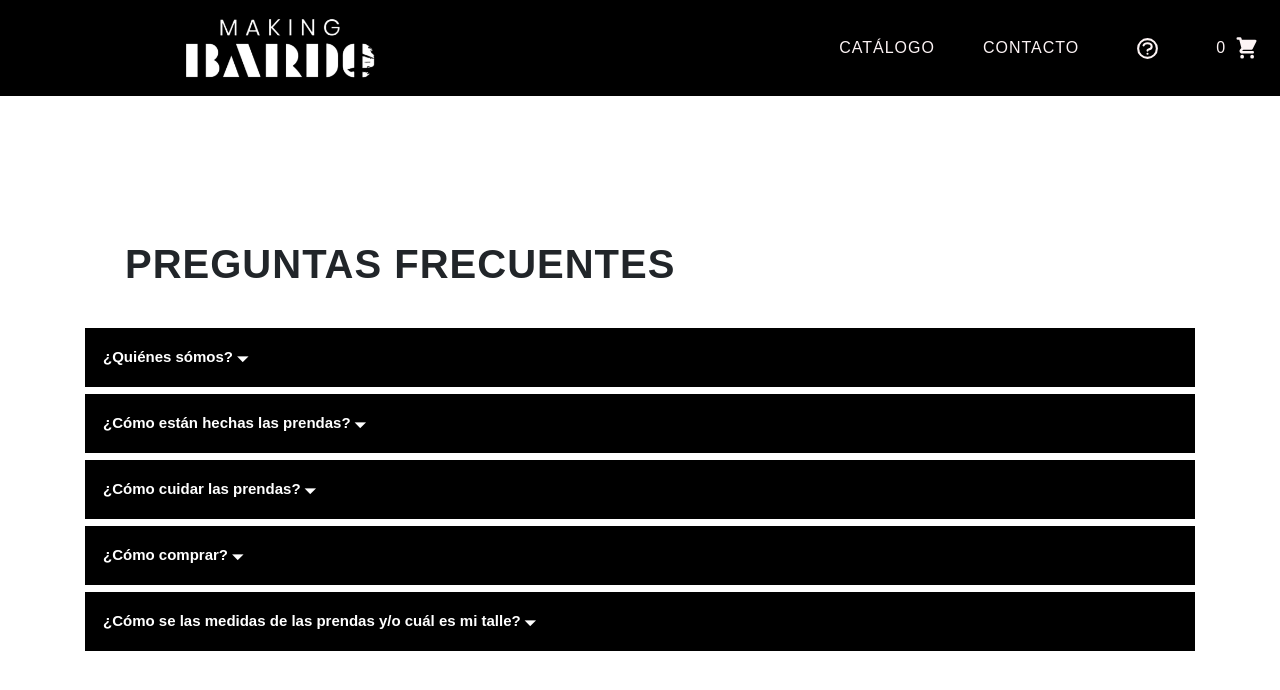
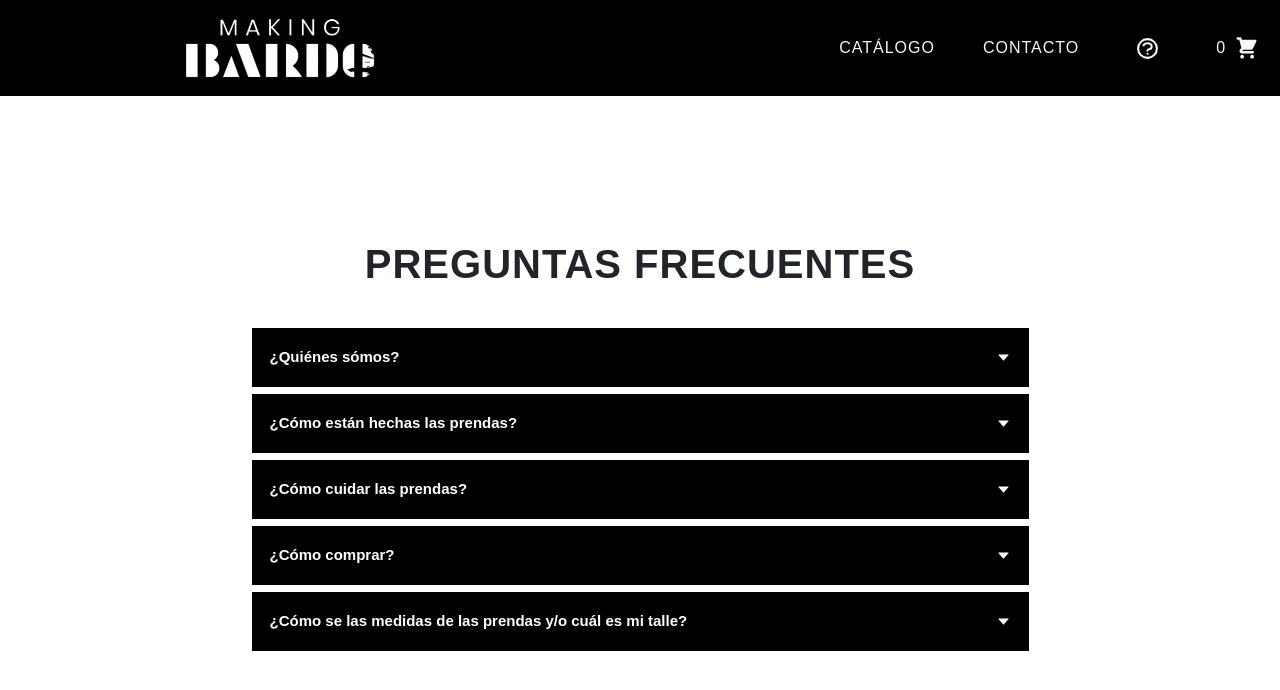
Before and after one commit to alejandroacd/making-bardo, a React (Create React App) app in the folder Desktop/making-bardo/client/: page /faq in a window 1280 px wide. Shown: the top 690 px of the page. Built offline with nearby package versions, Linux system fonts and the light colour scheme; a web font is replaced by a local one.

Commit message:
Changing the home product component, and creating functionality of product detail (Sending a whatsapp message when intersted in product)

```diff
--- a/Desktop/making-bardo/client/src/components/Catalogo/Catalogo.js
+++ b/Desktop/making-bardo/client/src/components/Catalogo/Catalogo.js
@@ -39,7 +39,7 @@ const Catalogo = () => {
             <div className='catalogo_container'>
                 {dataFiltered.map(x => {
                     return (
-                        <HomeProductCard name={x.name} image1={x.image1} image2={x.image2} price={x.price} />
+                        <HomeProductCard code={x.code} name={x.name} image1={x.image1} image2={x.image2} price={x.price} />
                     )
                 })}
             </div>
--- a/Desktop/making-bardo/client/src/components/Faq/Faq.js
+++ b/Desktop/making-bardo/client/src/components/Faq/Faq.js
@@ -21,20 +21,21 @@ const Faq = () => {
       <div className='faq_container container'>
         <h1 className='faq_title'>PREGUNTAS FRECUENTES</h1>
 
-        <button className='collapsible' onClick={(e) => dropDown(e)}>¿Quiénes sómos? 🞃 </button>
+        <button className='collapsible ' onClick={(e) => dropDown(e)}>¿Quiénes sómos? <AiFillCaretDown/> </button>
         <div className='content'>
-          <p> Tenemos como inspiración lograr grandes improntas de innovación y calidad artística,  debido a nuestro entorno inmediato con larga data en las Artes, y a nuestro interés de una búsqueda permanente de un lenguaje estético de la moda , impactante y original. De ese modo deseamos introducir un producto nuevo Argentino en tendencia. Buscamos una propuesta que rompa con estereotipos de la indumentaria masiva y ofreciendo una arriesgada combinación entre el Diseño, el  Arte y la Moda. </p>
+          <p> Tenemos como inspiración lograr grandes improntas de innovación y calidad artística,  debido a nuestro entorno inmediato con larga data en las artes, y a nuestro interés de una búsqueda permanente de un lenguaje estético de la moda, impactante y original. De ese modo deseamos introducir un producto nuevo
+          argentino en tendencia. Buscamos una propuesta que rompa con estereotipos de la indumentaria masiva y ofreciendo una arriesgada combinación entre el diseño, el  arte y la moda. </p>
         </div>
 
 
-        <button className='collapsible' onClick={(e) => dropDown(e)}> ¿Cómo están hechas las prendas? 🞃 </button>
+        <button className='collapsible' onClick={(e) => dropDown(e)}> ¿Cómo están hechas las prendas? <AiFillCaretDown/> </button>
         <div className='content'>
           <p> Utilizamos pintura para tela importada, e intervenimos sobre jean, específicamente rigido, para evitar el traspaso de la pintura y  obtener mayor adherencia de la misma.
 </p>
         </div>
 
 
-        <button className='collapsible' onClick={(e) => dropDown(e)}> ¿Cómo cuidar las prendas? 🞃 </button>
+        <button className='collapsible' onClick={(e) => dropDown(e)}> ¿Cómo cuidar las prendas? <AiFillCaretDown/> </button>
         <div className='content'>
           <p>En cada prenda que es entregada, se le agrega una hangtag, las cuales en su dorso, se encuentran algunos punteos para poder conservarlas en su mejor estado y que luzcan como el primer día.
             Estos cuidados son:
@@ -47,15 +48,13 @@ const Faq = () => {
         </div>
 
 
-        <button className='collapsible' onClick={(e) => dropDown(e)}>¿Cómo comprar? 🞃 </button>
+        <button className='collapsible' onClick={(e) => dropDown(e)}>¿Cómo comprar? <AiFillCaretDown/> </button>
         <div className='content'>
-          <p>Lorem ipsum dolor sit amet, consectetur adipiscing elit. Vivamus consequat aliquet cursus. Ut vulputate placerat augue, nec dictum dolor hendrerit non. In id sapien convallis massa dapibus dictum. Aliquam tempor dolor ut euismod pellentesque. Fusce vestibulum enim ultricies ligula congue semper. Aenean a est augue. Pellentesque malesuada ipsum quis neque interdum lacinia. Orci varius natoque penatibus et magnis dis parturient montes, nascetur ridiculus mus. Sed ornare nulla eu libero facilisis, vitae tristique justo viverra. Integer condimentum interdum metus, a commodo ligula dictum et. Vivamus in mauris ligula.
-
-            Proin tempus risus purus, ac semper nibh dignissim nec. Morbi aliquet eget quam eu ornare. Ut varius consectetur finibus. Integer vulputate convallis scelerisque. Suspendisse mattis lorem ex, ut cursus arcu eleifend quis. Vivamus ante quam, pharetra in luctus quis, placerat nec neque. Suspendisse eleifend mauris velit, nec fermentum sem dapibus quis. Donec mi diam, accumsan ut condimentum vitae, finibus vel erat.</p>
+          <p> En cada producto, podés seleccionar la opción de comprar un producto. El link te llevará directo al chat de la tienda a través de Whatsapp. En la brevededad te responderemos con la disponibilidad del producto, y se acordará el método de pago y/o envío.</p>
         </div>
 
 
-        <button className='collapsible' onClick={(e) => dropDown(e)}> ¿Cómo se las medidas de las prendas y/o cuál es mi talle? 🞃 </button>
+        <button className='collapsible' onClick={(e) => dropDown(e)}> ¿Cómo se las medidas de las prendas y/o cuál es mi talle? <AiFillCaretDown/></button>
         <div className='content'>
           <p>Lorem ipsum dolor sit amet, consectetur adipiscing elit. Vivamus consequat aliquet cursus. Ut vulputate placerat augue, nec dictum dolor hendrerit non. In id sapien convallis massa dapibus dictum. Aliquam tempor dolor ut euismod pellentesque. Fusce vestibulum enim ultricies ligula congue semper. Aenean a est augue. Pellentesque malesuada ipsum quis neque interdum lacinia. Orci varius natoque penatibus et magnis dis parturient montes, nascetur ridiculus mus. Sed ornare nulla eu libero facilisis, vitae tristique justo viverra. Integer condimentum interdum metus, a commodo ligula dictum et. Vivamus in mauris ligula.
 
--- a/Desktop/making-bardo/client/src/components/Faq/Faq.scss
+++ b/Desktop/making-bardo/client/src/components/Faq/Faq.scss
@@ -1,6 +1,11 @@
 .faq_container {
     position: relative;
     top:15vh;
+   display: flex;
+   flex-direction: column;
+   justify-content: center;
+   align-items: center;
+
 
     .faq_title {
         margin:1em;
@@ -29,7 +34,14 @@
     display: flex;
     align-items: center;
     justify-content: space-between;
-    margin-bottom: 0.5em;;
+    margin-bottom: 0.5em;
+
+    @media (min-width:1024px){
+        width: 70%;
+    }
+    svg {
+        pointer-events: none;
+    }
   }
 
 
@@ -38,6 +50,10 @@
     max-height: 0;
     transition:  0.2s ease-out;
     overflow: hidden;
+    font-weight: bold;
+    @media (min-width: 1024px){
+        width: 70%;
+    }
 
 
     p {
--- a/Desktop/making-bardo/client/src/components/Home/Home.js
+++ b/Desktop/making-bardo/client/src/components/Home/Home.js
@@ -21,7 +21,7 @@ const Home = () => {
         </div>
         </div>
         <h1 className='text-center m-5'> <b>LO ÚLTIMO</b></h1>
-        <div className='latest_post container'>
+        <div className='latest_post'>
             {data.map(x => {
                 return (
                     <HomeProductCard code={x.code} key={x.code} name={x.name} image1={x.image1} image2={x.image2} price={x.price} />
--- a/Desktop/making-bardo/client/src/components/Home/Home.scss
+++ b/Desktop/making-bardo/client/src/components/Home/Home.scss
@@ -26,10 +26,12 @@
    justify-content: center;
    flex-wrap: wrap;
 
+
    @media (min-width:1024px){
     flex-direction: row;
-    gap: 3em;
-   }
+    gap:1em;
+    margin-bottom:3em;
+}
 }
 
 
@@ -41,17 +43,29 @@
 
     @media (min-width:1024px){
         width: 25%;
-
     }
 
     .product_options {
-        width: 85%;
+        width: 55%;
         margin:0 auto;
         display: flex;
         justify-content: space-evenly;
+        position: absolute;
+        right: 0;
+        left: 50%;
+        bottom:0;
+        top:80%;
 
         svg {
-            margin:1em;
+            margin:0.2em;
+            border-radius: 30px;
+            background-color: var(--primary-white);
+            padding:0.7em;
+           @media (min-width:1024px){
+            padding:0.5em;
+            background-color: var(--primary-white);
+            border-radius: 30px;
+           }
         }
 
         svg:hover{
@@ -60,7 +74,12 @@
         }
 
         @media (min-width:1024px){
-            width: 100%;
+            left: 0;
+            top:90%;
+            width: 50%;
+            margin:0 auto;
+            height: 20%;
+
         }
 
     }
@@ -76,6 +95,7 @@
     }
 
     h1 {
+
         margin:0.5em;
         font-size: 1.5em;
         text-align: center;
--- a/Desktop/making-bardo/client/src/components/HomeProductCard/HomeProductCard.js
+++ b/Desktop/making-bardo/client/src/components/HomeProductCard/HomeProductCard.js
@@ -16,14 +16,15 @@ const HomeProductCard = (props) => {
                 <div className='image_home_card'>
                     <img src={props.image2} alt='Imágen del producto' />
                     <img className='imghome-card-hover' src={props.image1} alt='Imágen del producto' />
+                    <div className='product_options'>
+                    <HiShoppingCart size={45} onClick={() => addToCart(props)} />
+                    <HiEye size={45} onClick={redirect} />
+                </div>
                 </div>
                 <h1> {props.name.toUpperCase()} </h1>
                 <p> {props.price} $ </p>
 
-                <div className='product_options'>
-                    <HiShoppingCart size={25} onClick={() => addToCart(props)} />
-                    <HiEye size={25} onClick={redirect} />
-                </div>
+
             </div>
         </>
 
--- a/Desktop/making-bardo/client/src/components/ProductDetails/ProductDetails.scss
+++ b/Desktop/making-bardo/client/src/components/ProductDetails/ProductDetails.scss
@@ -4,8 +4,20 @@
     top:10vh;
 
     button {
-        margin-left:20%;
+        margin: 1em;
+        font-weight: bold;
+        border: none;
+        background-color: var(--light);
+        color: var(--gray);
+        border:1px solid var(--gray);
+        padding:0.7em;
+        font-size: 0.9em;
 
+    }
+
+    button:hover {
+        background-color: var(--gray);
+        color:var(--light)
     }
 
     .go_back_container {
@@ -52,9 +64,8 @@
 @media (min-width:1024px){
 
   .product-detail-container button {
-    padding:1em;
-    width: 30%;
-    margin-left: 35%;
+    width: 100%;
+
     font-weight: bold;
   }
 
```
Also changed, not shown: Desktop/making-bardo/client/src/components/ProductDetails/ProductDetail.js (+23 -4 lines).
